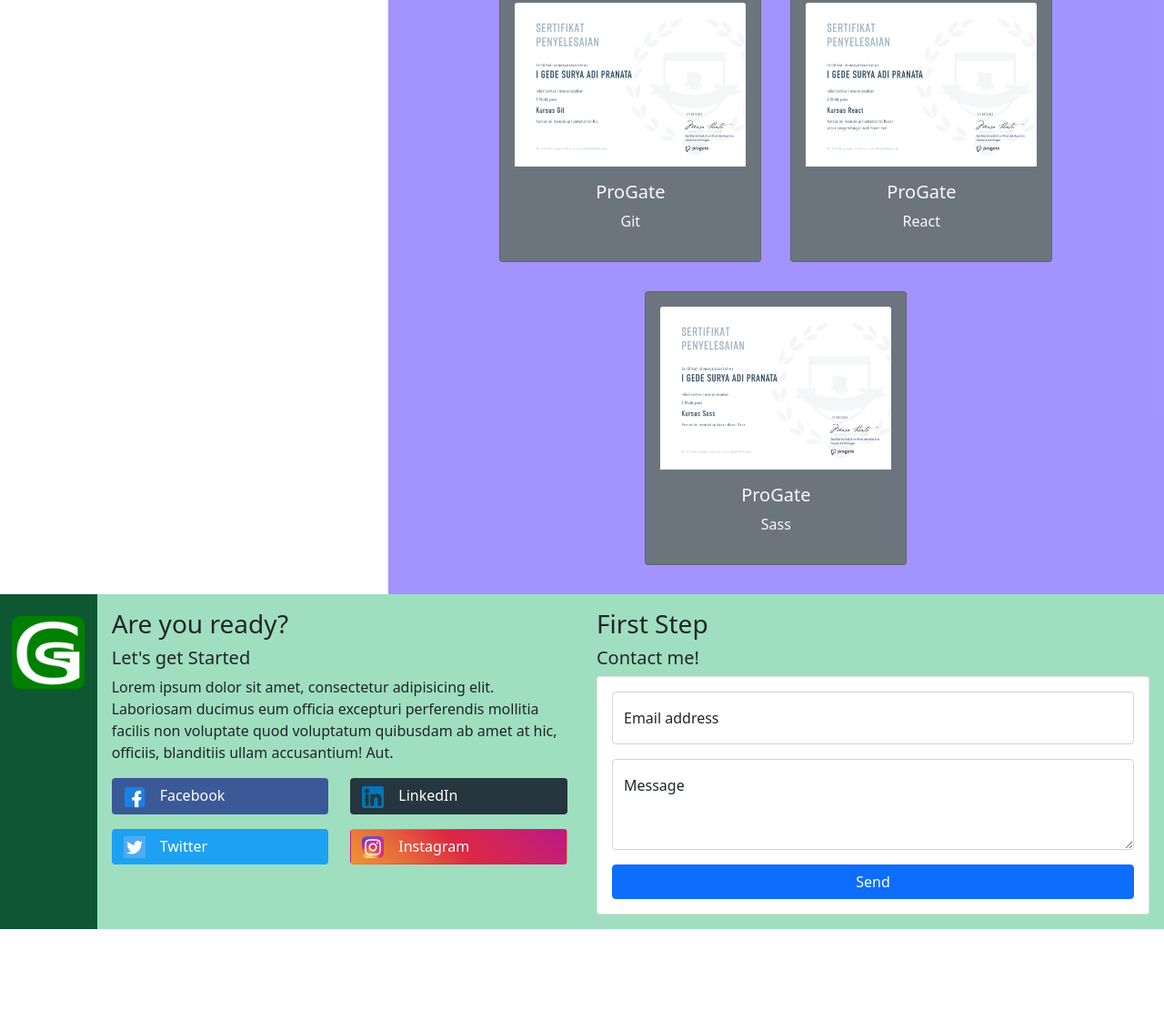
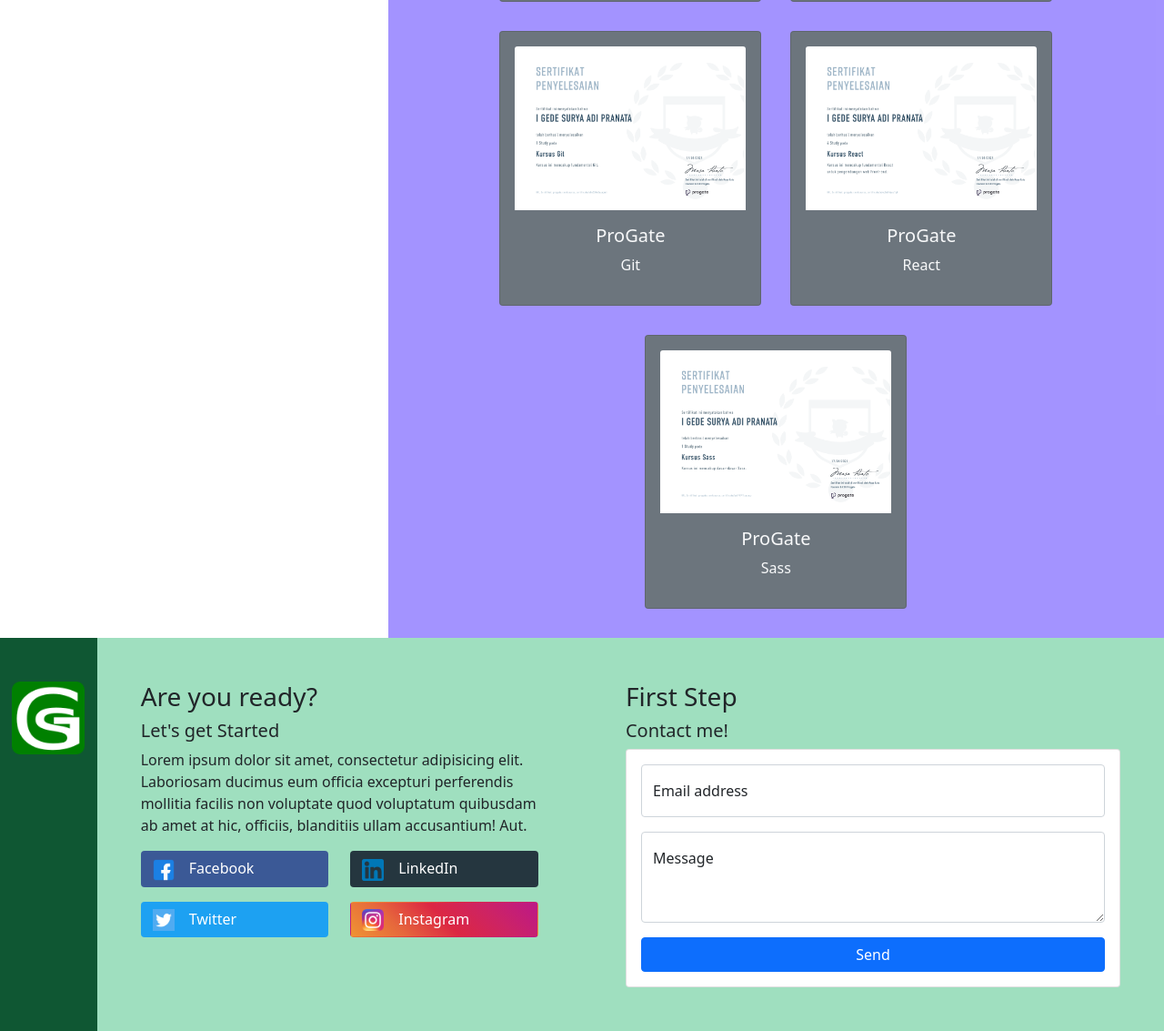
Before and after one commit to gedesurya125/portofolio3, a plain HTML site: page index.html in a window 1280 px wide. Shown: the part 1831-2964 px from the top of the page at 91% size. Before the commit the page ends 2852 px from the top, so only its background shows below. Drawn offline with nearby package versions, Linux system fonts and the light colour scheme.

Commit message:
fixing padding

```diff
--- a/index.html
+++ b/index.html
@@ -115,11 +115,9 @@
 
     <!-- SKILL & ACHEIVEMENTS -->
     <div class="row gx-0">
-      <div class="skills col-md-4">
+      <div class="skills col-md-4 pt-5">
         <div class="container p-3">
           <h2 class="mb-3">My Skills</h2>
-
-
           <div class="row pb-3">
             <div class="col-2 align-self-center">
               <img class="skill-icon" src="assets/img/icon/react-1-282599.webp" alt="">
@@ -230,7 +228,7 @@
         </div>
       </div>
 
-      <div id="acheivements" class="acheivements col-md-8">
+      <div id="acheivements" class="acheivements col-md-8 pt-5">
         <div class="container p-3">
           <h2 class="text-center">My Acheivements</h2>
 
@@ -303,11 +301,11 @@
     <footer id="contacts" class="row gx-0 text-dark">
       <div class="container">
         <div class="row gx-0">
-          <div class="col-md-1 pt-4 text-center footer-logo d-none d-md-block">
+          <div class="col-md-1 pt-5 text-center footer-logo d-none d-md-block">
             <img class="w-75" src="assets/img/favicon.ico" alt="">
           </div>
 
-          <div class="col-md-5 p-3">
+          <div class="col-md-5 p-5">
             <h3>Are you ready?</h3>
             <h5>Let's get Started</h5>
             <p>Lorem ipsum dolor sit amet, consectetur adipisicing elit. Laboriosam ducimus eum officia excepturi perferendis mollitia facilis non voluptate quod voluptatum quibusdam ab amet at hic, officiis, blanditiis ullam accusantium! Aut.</p>
@@ -332,7 +330,7 @@
             </div>
           </div>
 
-          <div class="col-md-6 p-3">
+          <div class="col-md-6 p-5">
             <h3>First Step</h3>
             <h5>Contact me!</h5>
             <div class="card w-100 text-dark">
```
